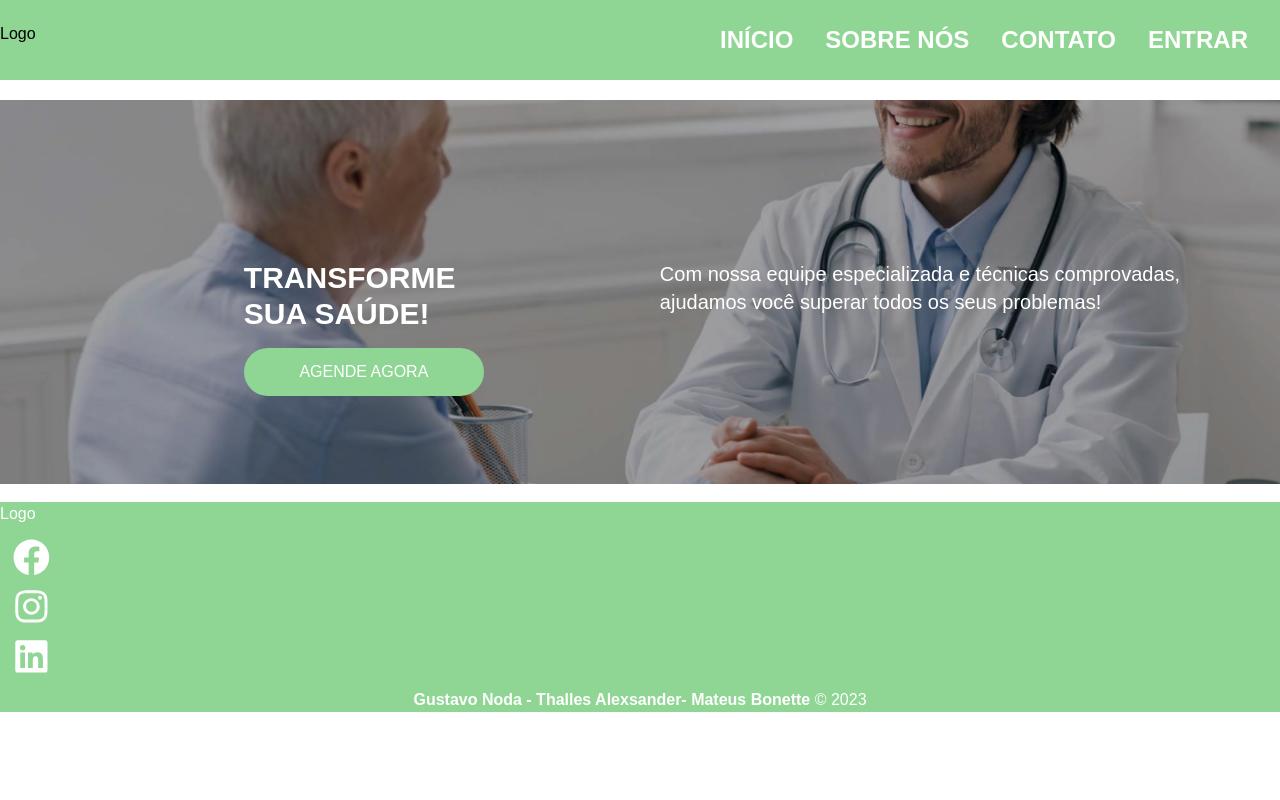
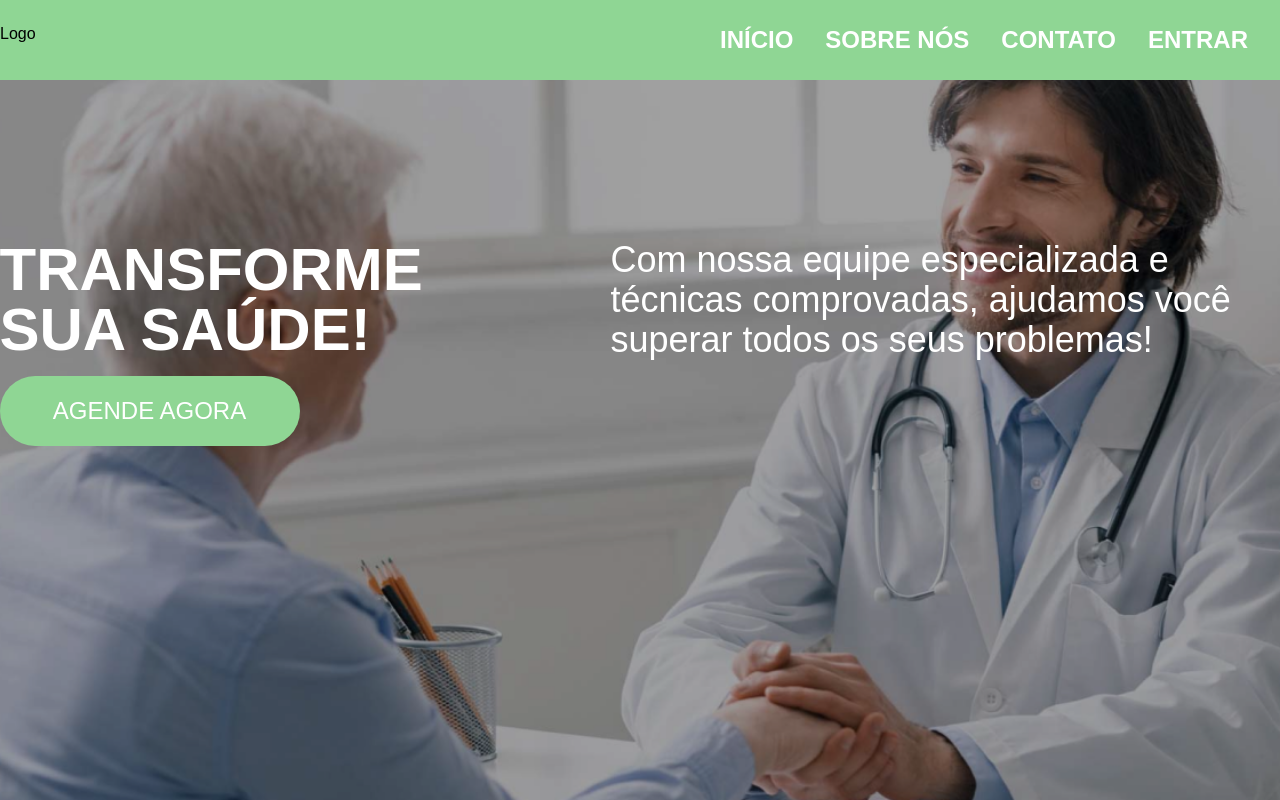
Before and after one commit to mateus-bonette00/ProjetoWeb_ClinicaMedica, a React (Create React App) app: page / in a window 1280 px wide. Shown: the top 800 px of the page. Built offline with nearby package versions, Linux system fonts and the light colour scheme.

Commit message:
editando seção principal

```diff
--- a/src/components/MainPage.jsx
+++ b/src/components/MainPage.jsx
@@ -3,19 +3,18 @@ import imagemHome from "./img/imageHome.png";
 
 function MainPage() {
   return (
-    <section className="bg-imagemHome flex flex-row w-screen h-96 justify-center">
-      <div className=" mt-40 ml-36">
-        <h1 className="text-white font-bold text-3xl">
-          TRANSFORME <br></br>SUA SAÚDE!
+    <section className="bg-imagemHome flex flex-row w-screen h-screen mt-[-20px] justify-center">
+      <div className="mt-40">
+        <h1 className="text-white font-bold text-6xl w-[531px]">
+          TRANSFORME SUA SAÚDE!
         </h1>
-        <button className="bg-greeny w-60 h-12 rounded-full mt-4 hover:bg-black text-white">
+        <button className="bg-greeny w-[300px] h-[70px] rounded-full mt-4 hover:bg-black text-white text-2xl">
           AGENDE AGORA
         </button>
       </div>
-      <div className="">
-        <h2 className="text-white mt-40 ml-44 text-xl ">
+      <div>
+        <h2 className="text-white w-[670px] text-4xl mt-40 ml-20">
           Com nossa equipe especializada e técnicas comprovadas,
-          <br></br>
           ajudamos você superar todos os seus problemas!
         </h2>
       </div>
```
